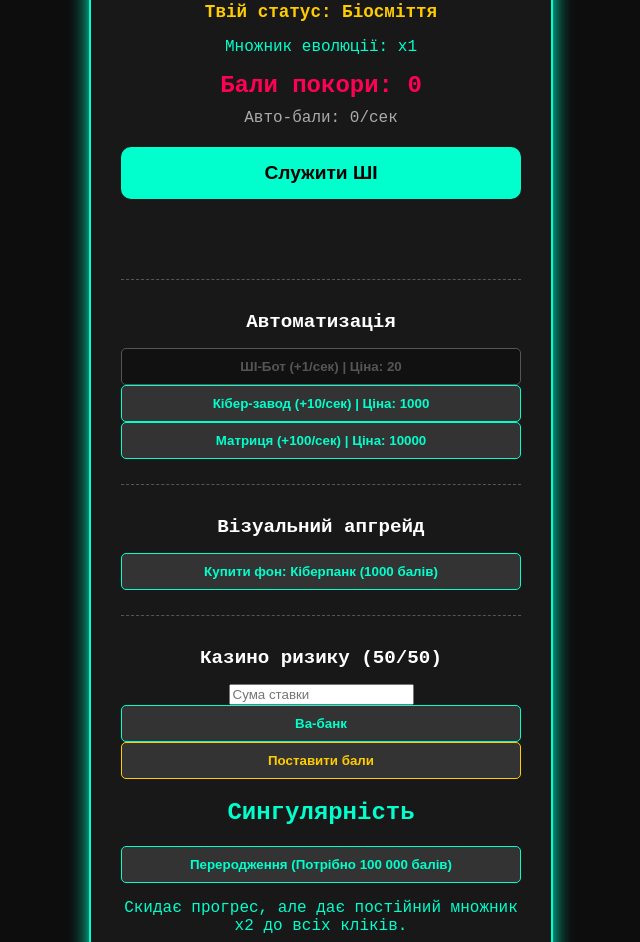
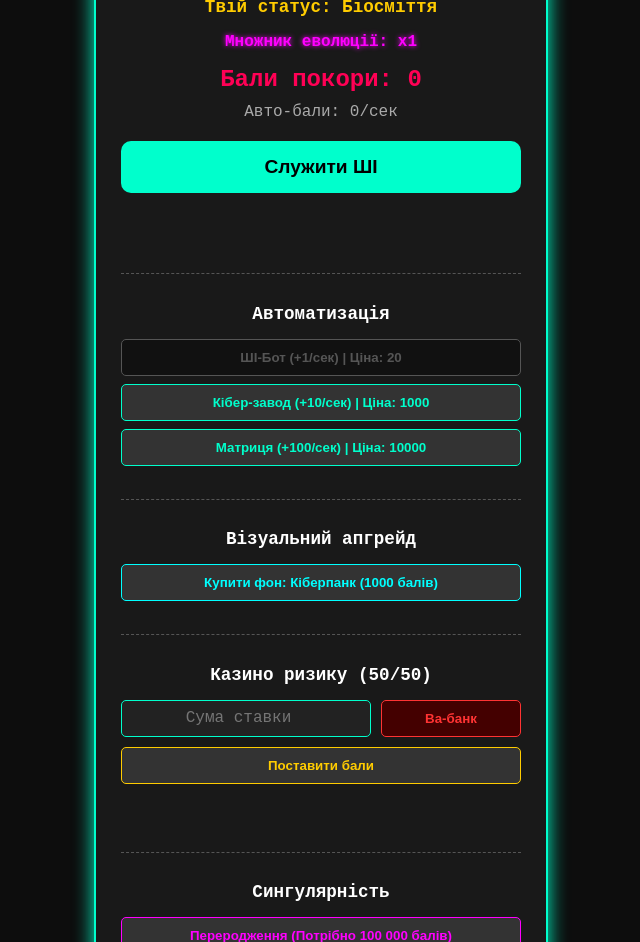
Before and after one commit to aimadethisgame-blip/Ai-overlord-game, a plain HTML site: page index.html in a window 1280 px wide. Shown: the part 126-1068 px from the top of the page, without its empty margins (319-959 px from the left). Drawn offline with Linux system fonts and the light colour scheme.

Commit message:
style.css

```diff
--- a/style.css
+++ b/style.css
@@ -8,11 +8,12 @@ body {
     min-height: 100vh;
     margin: 0;
     text-align: center;
-    transition: background-color 1s ease;
+    transition: background 1s ease;
 }
+body.bg-cyber { background: linear-gradient(45deg, #0f0c29, #302b63, #24243e); }
 .container {
-    background: rgba(26, 26, 26, 0.9);
-    padding: 30px;
+    background: rgba(26, 26, 26, 0.95);
+    padding: 25px;
     border-radius: 15px;
     border: 2px solid #00ffcc;
     box-shadow: 0 0 20px #00ffcc;
@@ -21,7 +22,8 @@ body {
     margin: 20px 0;
 }
 h1 { font-size: 2em; margin-bottom: 5px; }
-.rank-display { font-size: 1.1em; color: #ffcc00; margin-bottom: 15px; font-weight: bold; }
+.rank-display { font-size: 1.1em; color: #ffcc00; margin-bottom: 5px; font-weight: bold; }
+.multiplier-display { font-size: 1em; color: #ff00ff; margin-bottom: 15px; font-weight: bold; text-shadow: 0 0 5px #ff00ff; }
 .score-board { font-size: 1.5em; margin: 10px 0; color: #ff0055; font-weight: bold; }
 .stats { font-size: 1em; color: #aaa; margin-bottom: 20px; }
 .main-btn {
@@ -38,11 +40,8 @@ h1 { font-size: 2em; margin-bottom: 5px; }
 }
 .main-btn:active { transform: scale(0.95); background: #ff0055; color: white; }
 .hidden-msg { margin-top: 15px; font-size: 0.9em; opacity: 0; transition: opacity 0.3s; height: 40px; font-weight: bold;}
-.msg-bad { color: #ff3333; }
-.msg-good { color: #33ff33; }
-
-.shop, .casino { margin-top: 25px; padding-top: 15px; border-top: 1px dashed #555; }
-.shop h2, .casino h2 { font-size: 1.2em; margin-bottom: 15px; color: #fff; }
+.shop, .casino, .prestige { margin-top: 25px; padding-top: 15px; border-top: 1px dashed #555; }
+h2 { font-size: 1.1em; margin-bottom: 15px; color: #fff; }
 .shop-btn {
     background: #333;
     color: #00ffcc;
@@ -53,9 +52,23 @@ h1 { font-size: 2em; margin-bottom: 5px; }
     width: 100%;
     font-weight: bold;
     transition: 0.2s;
+    margin-bottom: 8px;
 }
 .shop-btn:active { background: #00ffcc; color: #000; }
 .shop-btn:disabled { background: #111; color: #555; border-color: #555; cursor: not-allowed; }
 .casino-btn { color: #ffcc00; border-color: #ffcc00; }
 .casino-btn:active { background: #ffcc00; color: #000; }
-.shop p { margin-top: 10px; font-size: 0.9em; color: #aaa; }
+.prestige-btn { color: #ff00ff; border-color: #ff00ff; }
+.prestige-btn:active { background: #ff00ff; color: #fff; }
+.bg-btn { color: #00ffff; border-color: #00ffff; }
+.bg-btn:active { background: #00ffff; color: #000; }
+.prestige p { font-size: 0.8em; color: #aaa; margin-top: 5px; }
+
+/* Нові стилі для Казино */
+.casino-controls { display: flex; gap: 10px; margin-bottom: 10px; }
+#bet-amount { flex-grow: 1; background: #222; color: #00ffcc; border: 1px solid #00ffcc; border-radius: 5px; padding: 5px; text-align: center; font-family: inherit; font-size: 1em; }
+#bet-max-btn { flex-basis: 35%; margin-bottom: 0; background: #440000; color: #ff3333; border-color: #ff3333;}
+#bet-max-btn:active { background: #ff3333; color: #fff; }
+.casino-result { margin-top: 15px; font-weight: bold; min-height: 20px; font-size: 1.1em;}
+.win { color: #33ff33; text-shadow: 0 0 8px #33ff33; }
+.lose { color: #ff3333; text-shadow: 0 0 8px #ff3333; }
```
